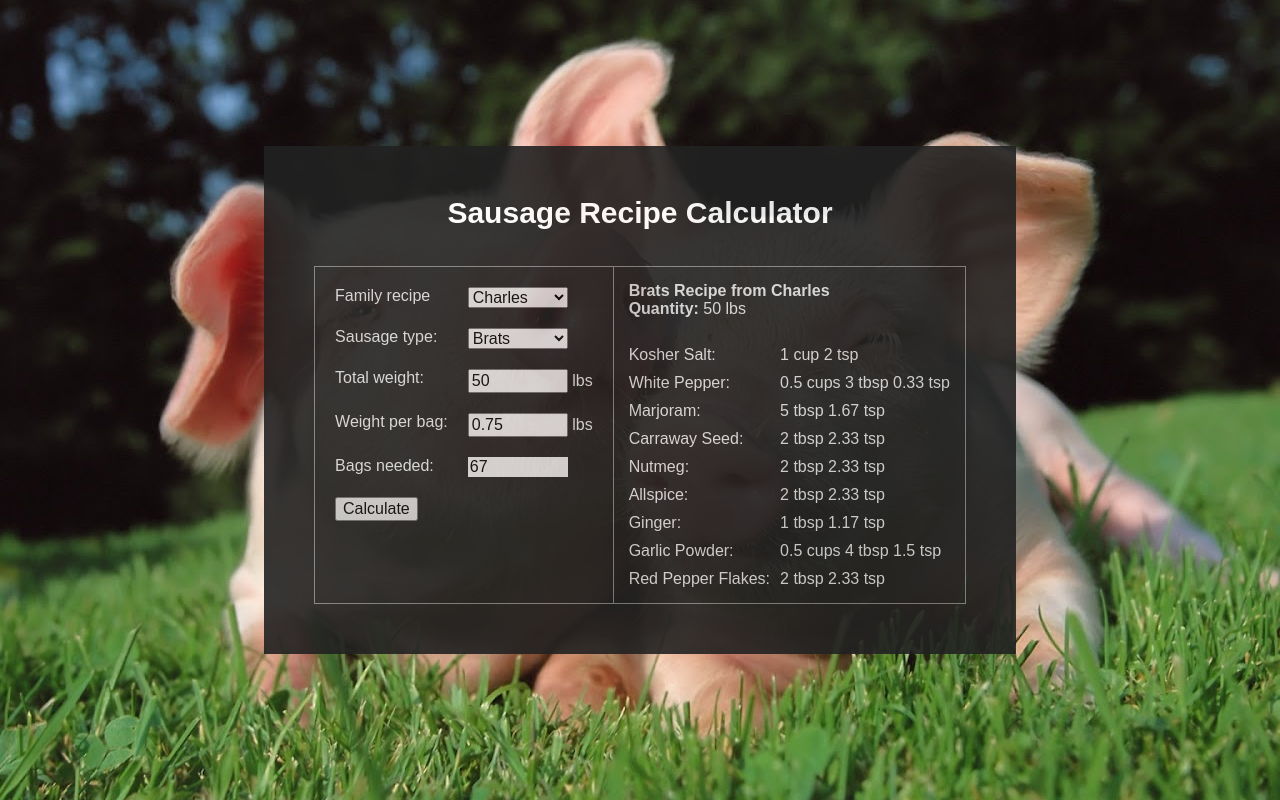
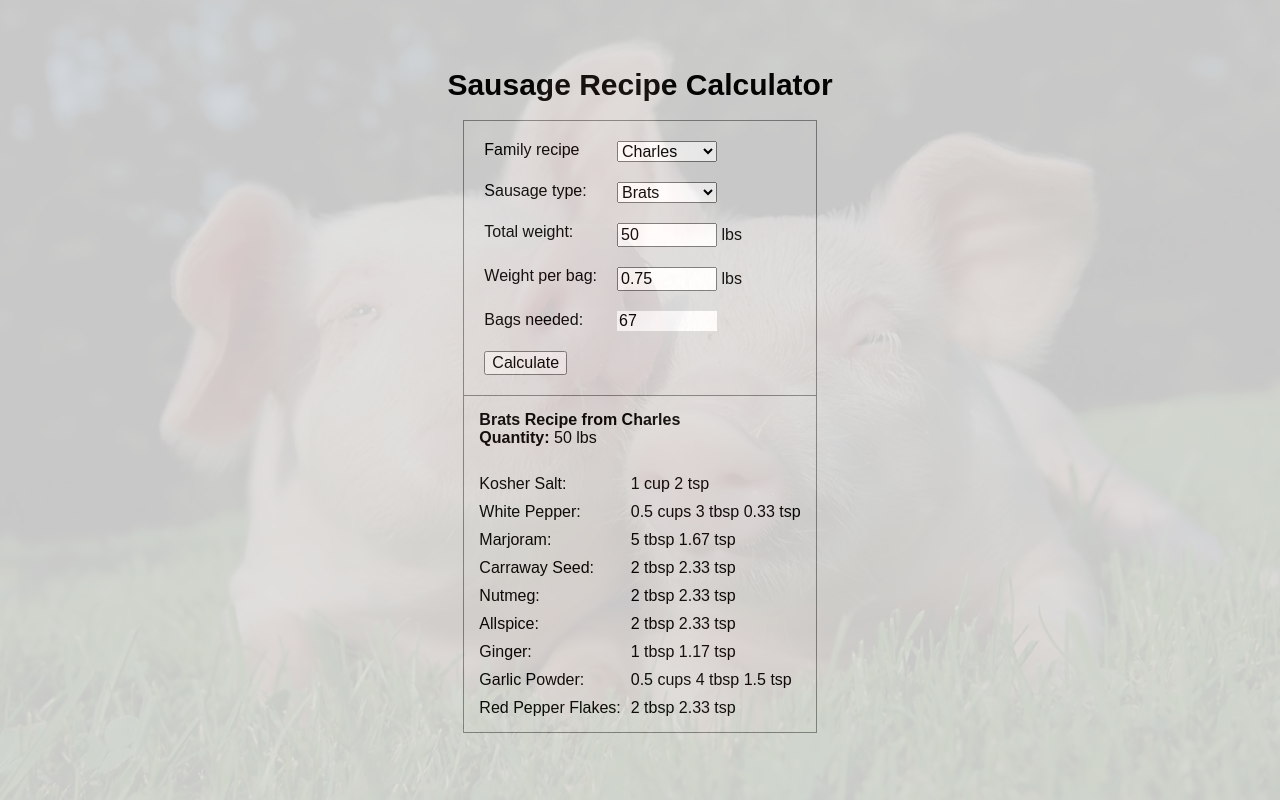
Before and after one commit to BradleyKH/recipes, a plain HTML site: page sausage.html in a window 1280 px wide. Drawn offline with Linux system fonts and the light colour scheme.

Commit message:
Add files via upload

```diff
--- a/sausage.html
+++ b/sausage.html
@@ -1,21 +1,24 @@
 <html><head><title>Sausage Recipe Calculator</title>
-<meta name="viewport" content="width=device-width, initial-scale=0.75">
+<meta name="viewport" content="width=device-width, initial-scale=1">
 
 <style type="text/css">
 BODY {
-background-color: #000000;
+background-color: #FFFFFF;
 background-image: url('pigs.jpg');
 background-attachment: fixed;
 background-position: center center;
 background-repeat: no-repeat;
 font-family: arial;
 font-size: 20px;
+margin: 0px;
 }
 
 .full {
 width: 100%;
 height: 100%;
 text-align: center;
+background-color: #DDDDDD;
+opacity: .9;
 }
 
 .full td {
@@ -23,20 +26,8 @@ text-align: center;
 vertical-align: middle;
 }
 
-.container {
-border: 0px;
-display: inline-block;
-}
-
-.container td {
-background-color: #222222;
-opacity: .9;
-padding: 50px;
-text-align: center;
-}
-
 .title {
-color: #FFFFFF;
+color: #000000;
 font-size: 30px;
 font-family: arial;
 font-weight: bold;
@@ -57,7 +48,7 @@ background-color: transparent;
 text-align: left;
 vertical-align: top;
 cursor: default;
-color: #FFFFFF;
+color: #000000;
 }
 
 .field {
@@ -209,9 +200,7 @@ function calculate() {
 
 <table class="full"><tr><td>
 
-<table class="container"><tr><td>
-
-<div class="title">Sausage Recipe Calculator</div><br><br>
+<div class="title">Sausage Recipe Calculator</div><br>
 
 <table class="content"><tr><td>
 
@@ -258,7 +247,8 @@ function calculate() {
 </tr>
 </table>
 
-</td>
+</td></tr>
+<tr>
 
 <td>
 
@@ -270,5 +260,4 @@ function calculate() {
 
 </td></tr></table>
 </td></tr></table>
-</td></tr></table>
 </body></html>
```
